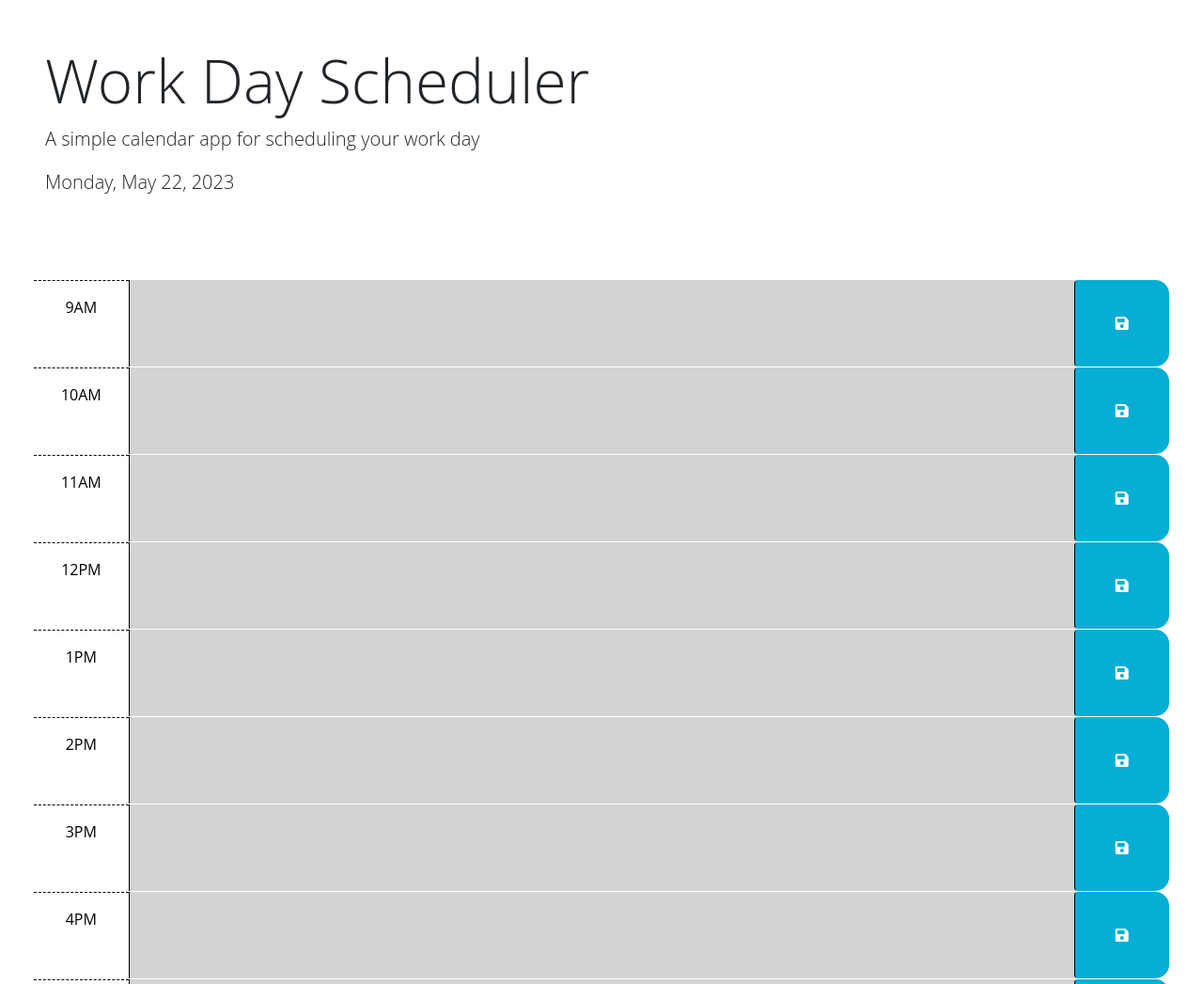
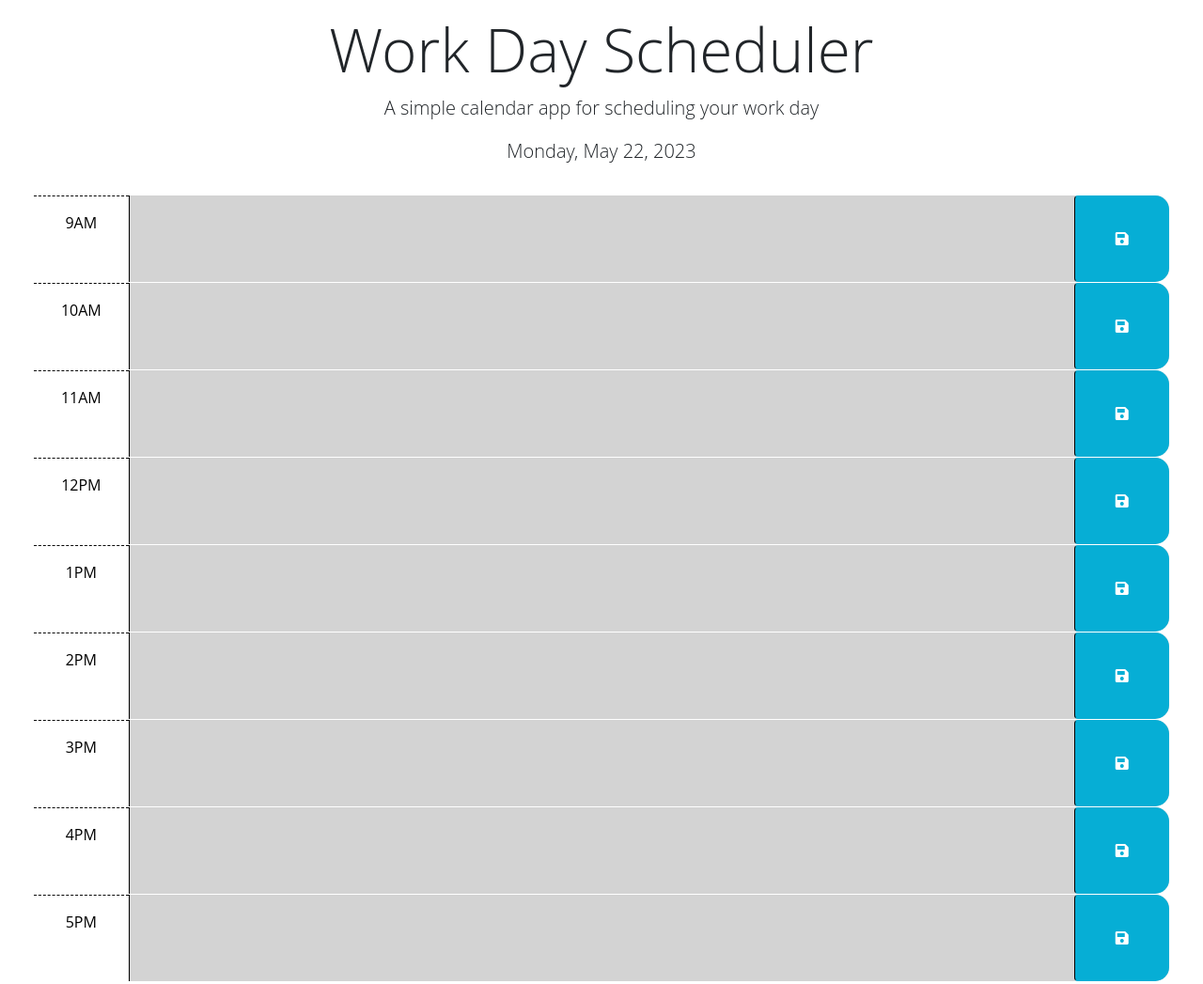
Before and after one commit to niko-vu/le-schedula, a plain HTML site: page index.html in a window 1280 px wide. Shown: the top 1047 px of the page at 94% size. Drawn offline with nearby package versions, Linux system fonts and the light colour scheme.

Commit message:
made it look a little spiffier

```diff
--- a/Assets/style.css
+++ b/Assets/style.css
@@ -57,3 +57,13 @@ textarea {
   font-size: 20px;
   transition: all 0.3s ease-in-out;
 }
+
+/* Adding my own CSS  */
+.fixedHeader {
+  padding: 15px;
+  margin-bottom: 0;
+}
+
+header h1, p {
+  text-align: center;
+}
--- a/index.html
+++ b/index.html
@@ -25,7 +25,7 @@
   </head>
 
   <body>
-    <header class="p-5 mb-4">
+    <header class="fixedHeader">
       <h1 class="display-3">Work Day Scheduler</h1>
       <p class="lead">A simple calendar app for scheduling your work day</p>
       <p id="currentDay" class="lead"></p>
```
